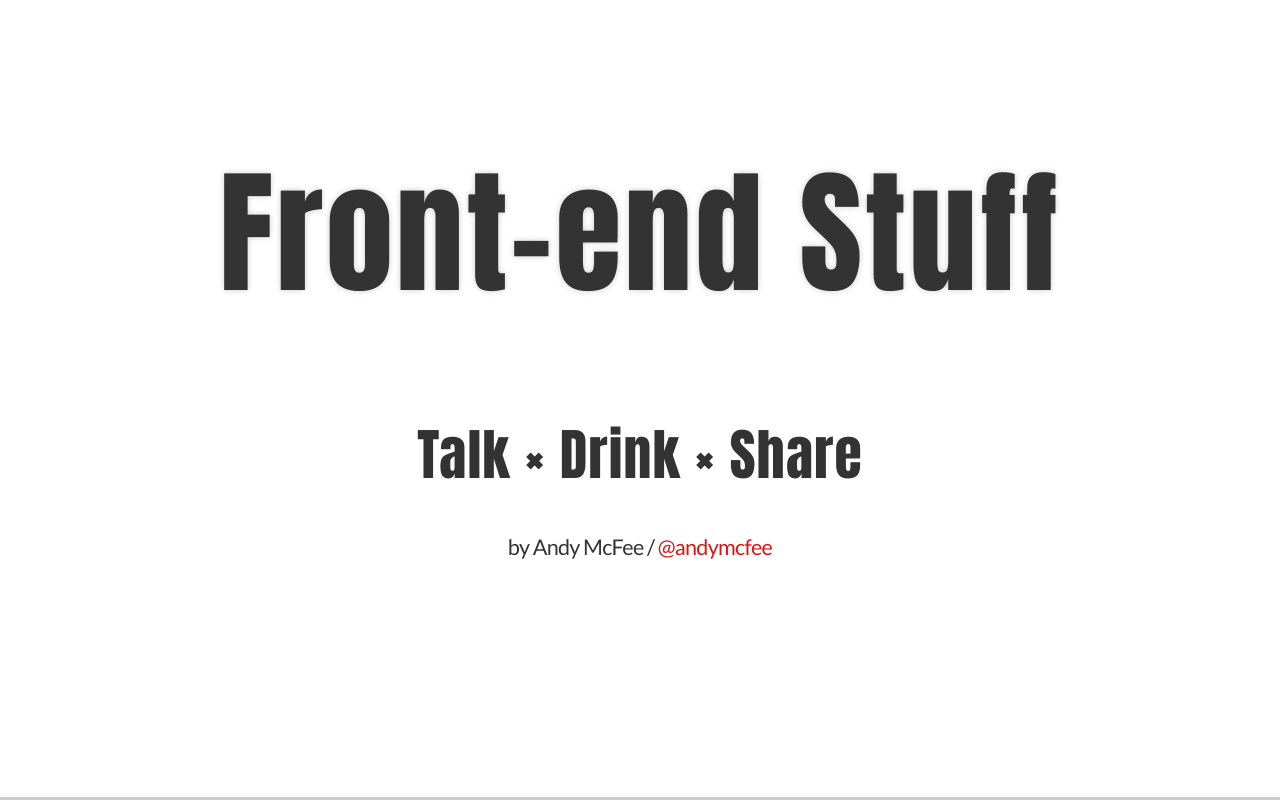
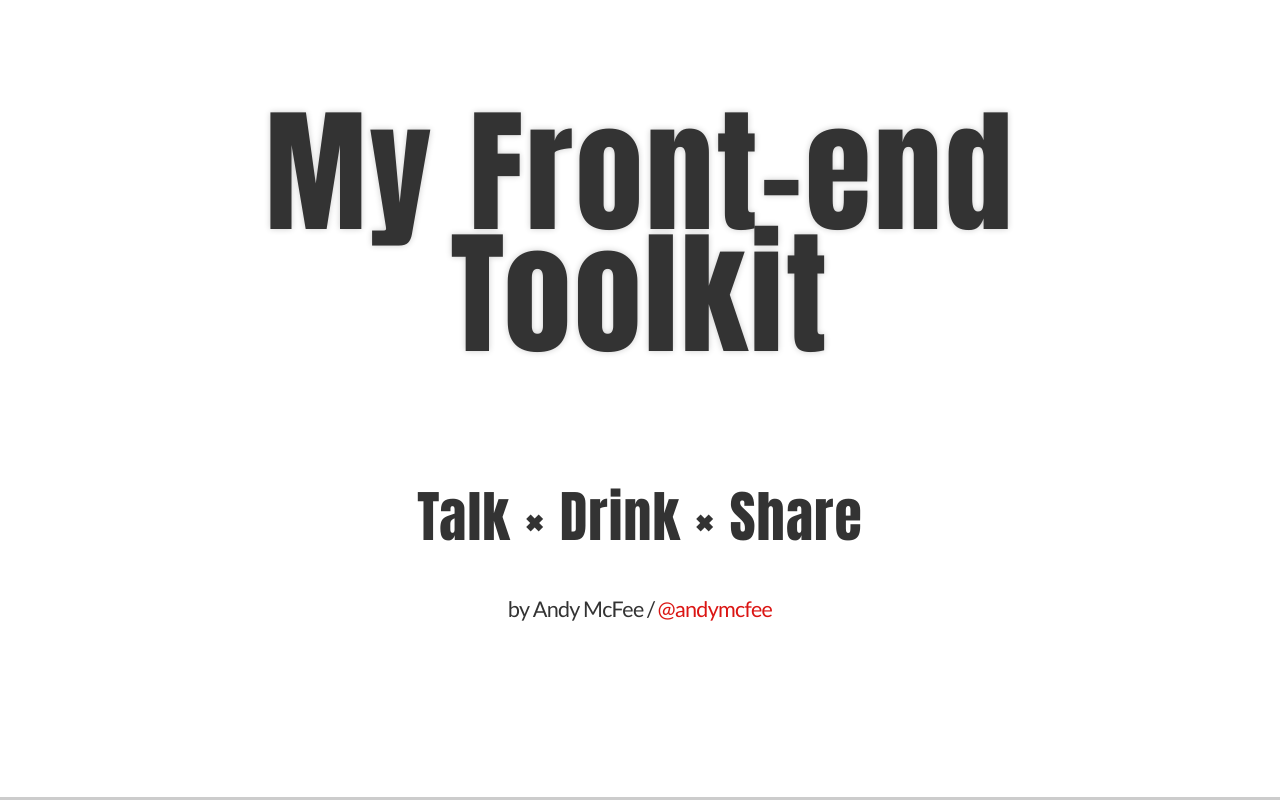
Before and after one commit to andymcfee/my-frontend-toolkit, a website: page index.html in a window 1280 px wide. Drawn offline with Linux system fonts and the light colour scheme; a web font is replaced by a local one.

Commit message:
Talk title

```diff
--- a/index.html
+++ b/index.html
@@ -4,7 +4,7 @@
 	<head>
 		<meta charset="utf-8">
 
-		<title>Front-end Tools - Talk &times; Drink &times; Share</title>
+		<title>My Front-end Toolkit - Talk &times; Drink &times; Share</title>
 
 		<meta name="description" content="A framework for easily creating beautiful presentations using HTML">
 		<meta name="author" content="Andy McFee">
@@ -43,7 +43,7 @@
 			<!-- Any section element inside of this container is displayed as a slide -->
 			<div class="slides">
 				<section>
-					<h1>Front-end Stuff</h1>
+					<h1>My Front-end Toolkit</h1>
 					<h3>Talk &times; Drink &times; Share</h3>
 					<p>
 						<small>by Andy McFee / <a href="http://twitter.com/andymcfee">@andymcfee</a></small>
```
Also changed, not shown: README.md.
